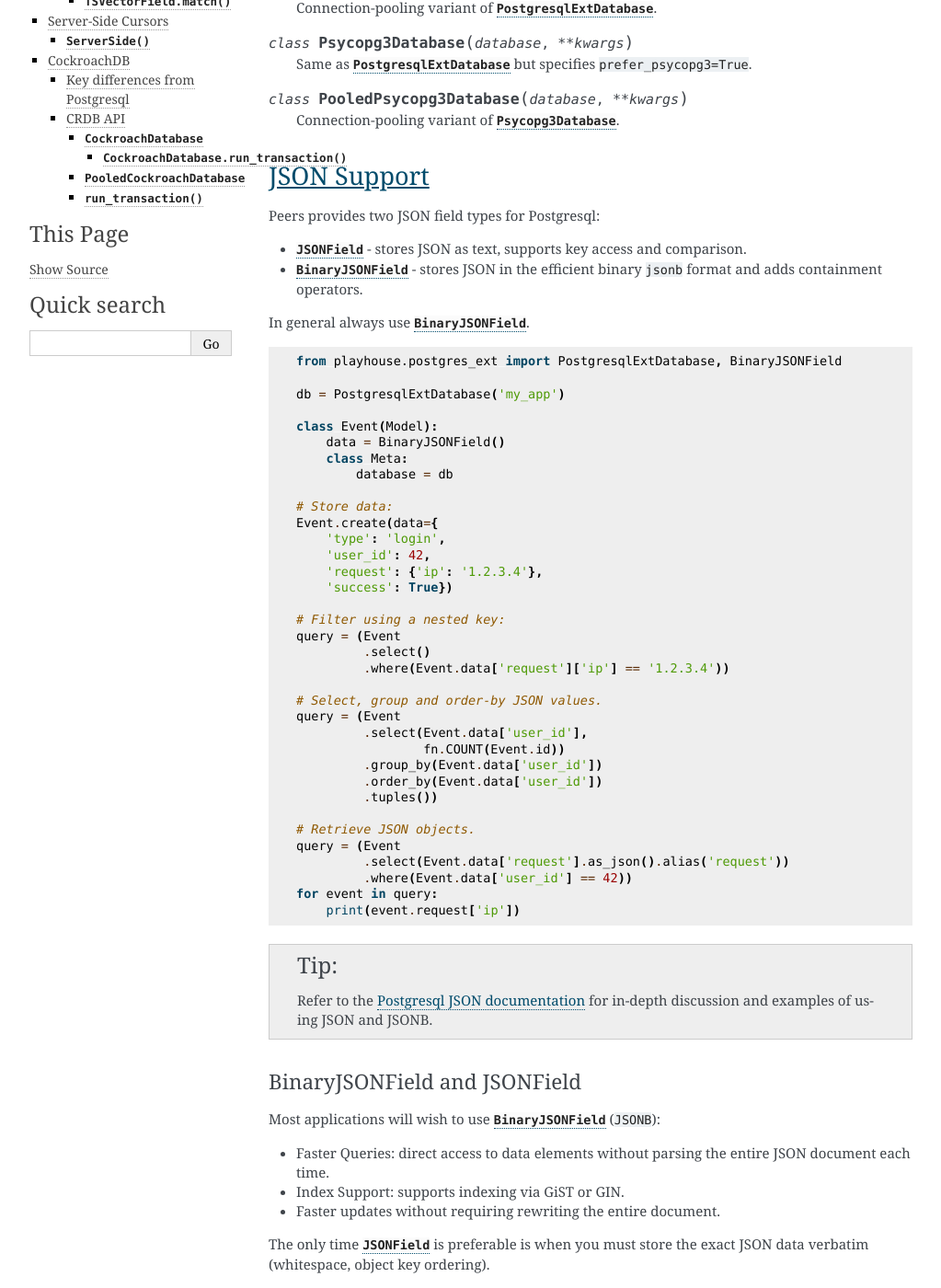
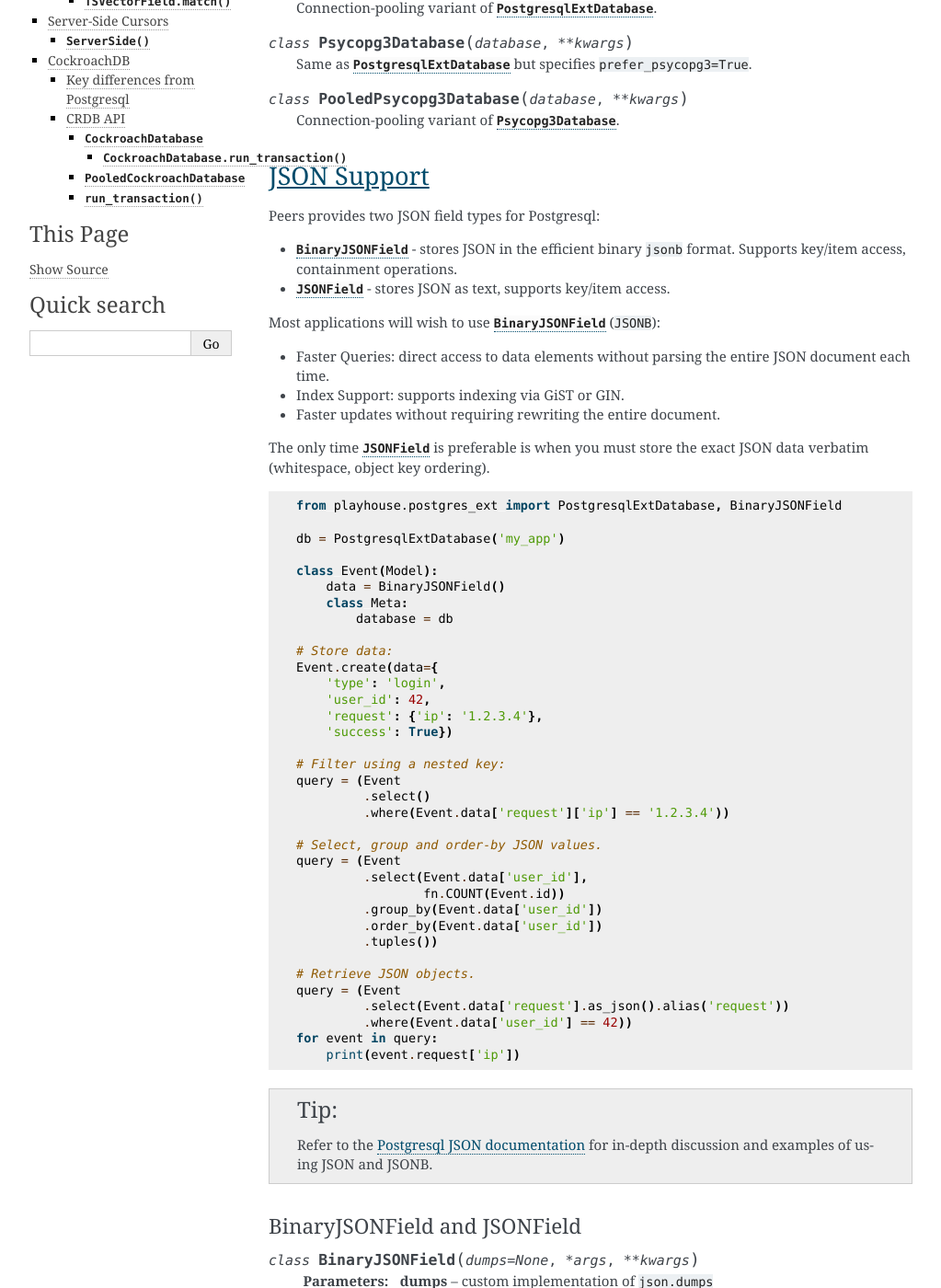
Before and after one commit to Star-DreamDev/myPeers, a Sphinx documentation site: the page built from docs/peers/postgres.rst, in a window 1280 px wide and 1400 px high, scrolled down 1210 px. Shown: the whole window at 92% size, without its empty margins (118-1141 px from the left). Built offline with Sphinx 7.4.7, drawn with Linux system fonts in a browser that asks for light colours; the version number could not be read and is left out; some of the changed lines change nothing that is shown.

Commit message:
Reord doc on json support
[skip ci]

```diff
--- a/docs/peers/postgres.rst
+++ b/docs/peers/postgres.rst
@@ -72,11 +72,19 @@ JSON Support
 
 Peers provides two JSON field types for Postgresql:
 
-- :class:`JSONField` - stores JSON as text, supports key access and comparison.
 - :class:`BinaryJSONField` - stores JSON in the efficient binary ``jsonb``
-  format and adds containment operators.
+  format. Supports key/item access, containment operations.
+- :class:`JSONField` - stores JSON as text, supports key/item access.
 
-In general always use :class:`BinaryJSONField`.
+Most applications will wish to use :class:`BinaryJSONField` (``JSONB``):
+
+* Faster Queries: direct access to data elements without parsing the entire
+  JSON document each time.
+* Index Support: supports indexing via GiST or GIN.
+* Faster updates without requiring rewriting the entire document.
+
+The only time :class:`JSONField` is preferable is when you must store
+the exact JSON data verbatim (whitespace, object key ordering).
 
 .. code-block:: python
 
@@ -122,16 +130,6 @@ In general always use :class:`BinaryJSONField`.
 
 BinaryJSONField and JSONField
 ^^^^^^^^^^^^^^^^^^^^^^^^^^^^^
-
-Most applications will wish to use :class:`BinaryJSONField` (``JSONB``):
-
-* Faster Queries: direct access to data elements without parsing the entire
-  JSON document each time.
-* Index Support: supports indexing via GiST or GIN.
-* Faster updates without requiring rewriting the entire document.
-
-The only time :class:`JSONField` is preferable is when you must store
-the exact JSON data verbatim (whitespace, object key ordering).
 
 .. class:: BinaryJSONField(dumps=None, *args, **kwargs)
 
```
